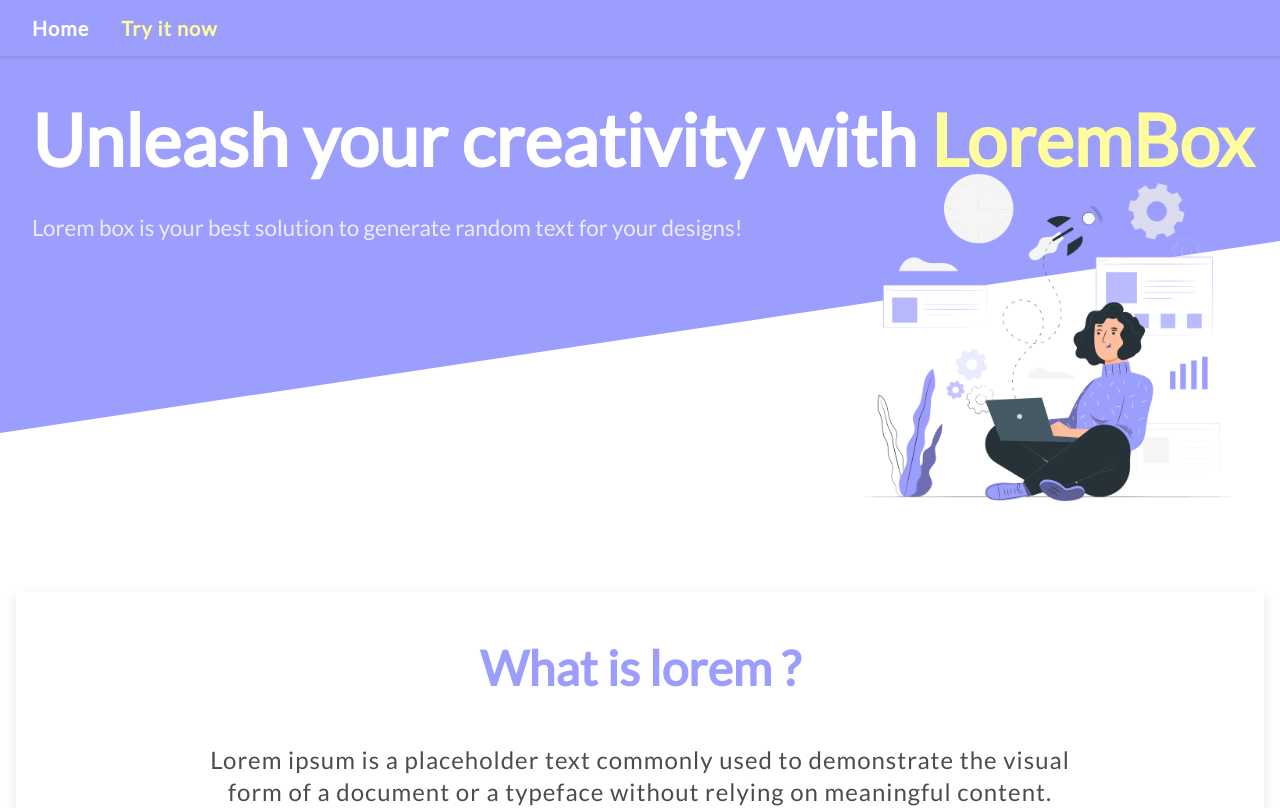
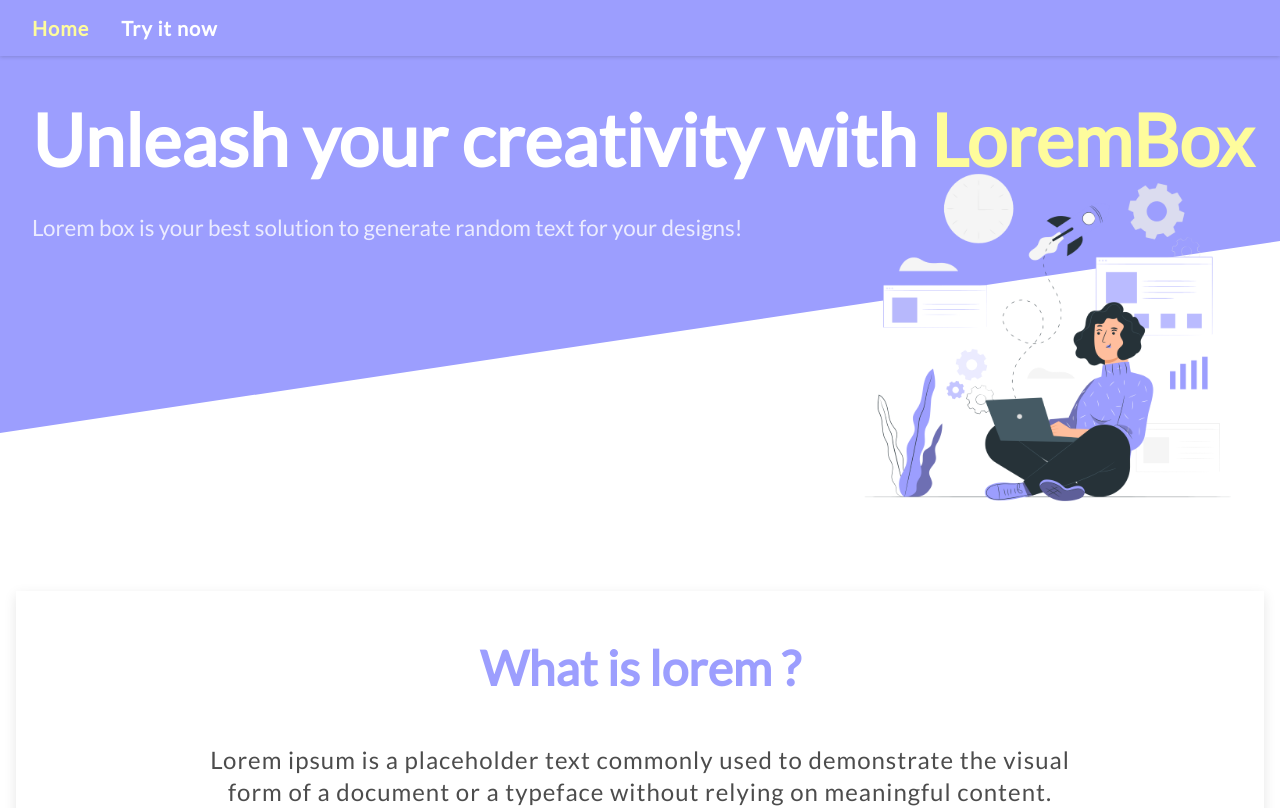
Before and after one commit to AhmedAbozaid9/lorem_box, a React (Create React App) app: page / in a window 1280 px wide. Shown: the top 808 px of the page. Built offline with nearby package versions, Linux system fonts and the light colour scheme.

Commit message:
fix the navigation link highlight

```diff
--- a/src/components/Navigation.js
+++ b/src/components/Navigation.js
@@ -4,8 +4,12 @@ import { NavLink } from "react-router-dom";
 function Navigation() {
   return (
     <nav className="navigation">
-      <NavLink to="/">Home</NavLink>
-      <NavLink to="/generate" className="try">Try it now</NavLink>
+      <NavLink end to="/">
+        Home
+      </NavLink>
+      <NavLink to="/generate" className="try">
+        Try it now
+      </NavLink>
     </nav>
   );
 }
--- a/src/sass/components/_Navigation.scss
+++ b/src/sass/components/_Navigation.scss
@@ -7,7 +7,7 @@
   top: 0%;
   z-index: 10;
   width: 100vw;
-  box-shadow: rgba(0, 0, 0, 0.16) 0px 1px 4px;
+  box-shadow: rgba(0, 0, 0, 0.16) 0 1px 4px;
   display: flex;
   list-style: none;
   margin: 0%;
@@ -29,7 +29,7 @@
     &:hover {
       text-decoration: underline;
     }
-    &.try {
+    &.active {
       color: $fourth_color;
     }
   }
--- a/src/sass/main.css
+++ b/src/sass/main.css
@@ -64,7 +64,7 @@ header p {
   top: 0%;
   z-index: 10;
   width: 100vw;
-  box-shadow: rgba(0, 0, 0, 0.16) 0px 1px 4px;
+  box-shadow: rgba(0, 0, 0, 0.16) 0 1px 4px;
   display: flex;
   list-style: none;
   margin: 0%;
@@ -90,9 +90,9 @@ header p {
 .navigation a:visited:hover {
   text-decoration: underline;
 }
-.navigation a.try,
-.navigation a:link.try,
-.navigation a:visited.try {
+.navigation a.active,
+.navigation a:link.active,
+.navigation a:visited.active {
   color: #fefc9c;
 }
 
```
Also changed, not shown: 2 other files (tests, documents, lock files or other folders).
